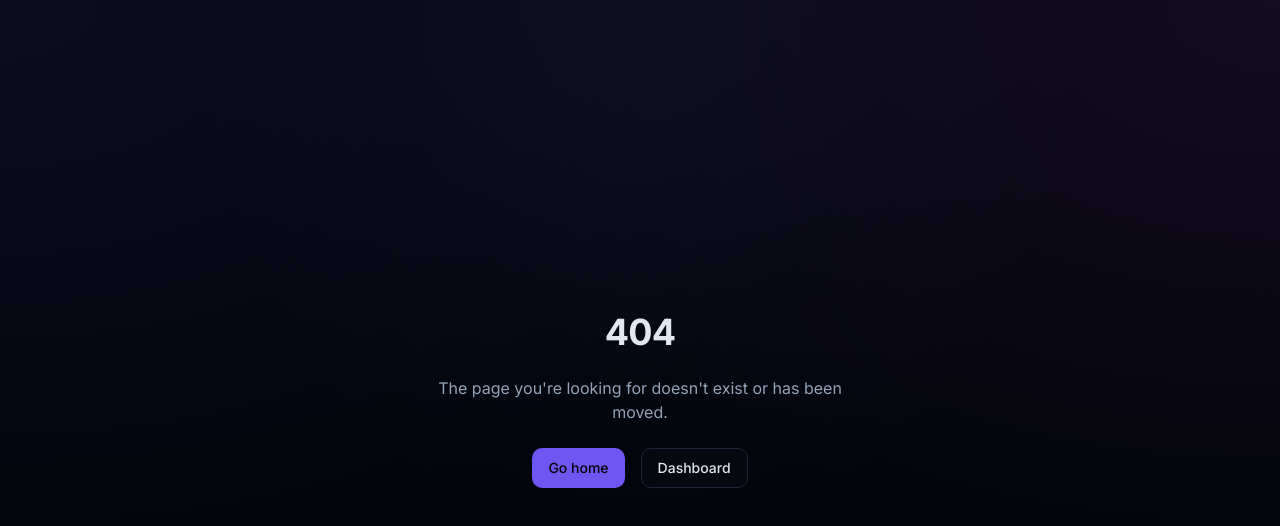
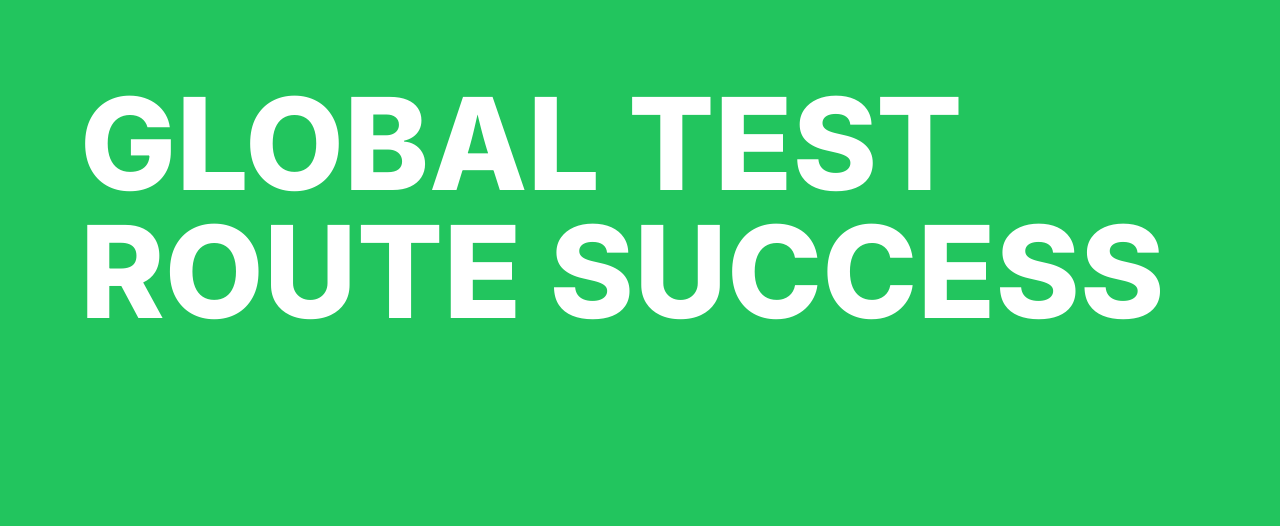
Before and after one commit to Kamal-1711/competitor-tracker, a Next.js app: page /test-route in a window 1280 px wide. Before the commit this address had no page. Shown: the top 526 px of the page. Built offline with nearby package versions, Linux system fonts and the light colour scheme.

Commit message:
debug: add global test route

```diff
--- /dev/null
+++ b/app/test-route/page.tsx
@@ -0,0 +1,7 @@
+export default function TestRoute() {
+    return (
+        <div className="p-20 bg-green-500 text-white text-9xl font-extrabold min-h-screen">
+            GLOBAL TEST ROUTE SUCCESS
+        </div>
+    );
+}
```
